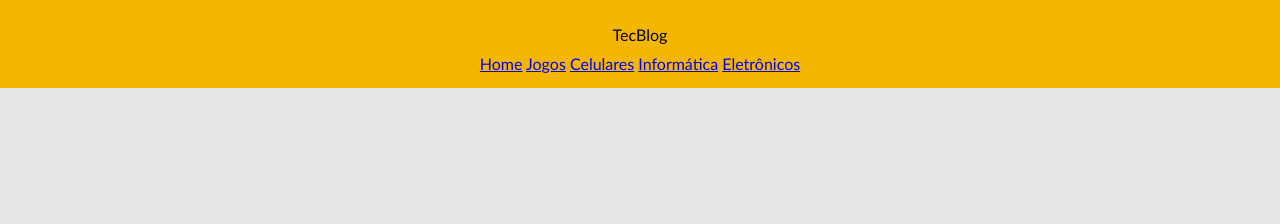
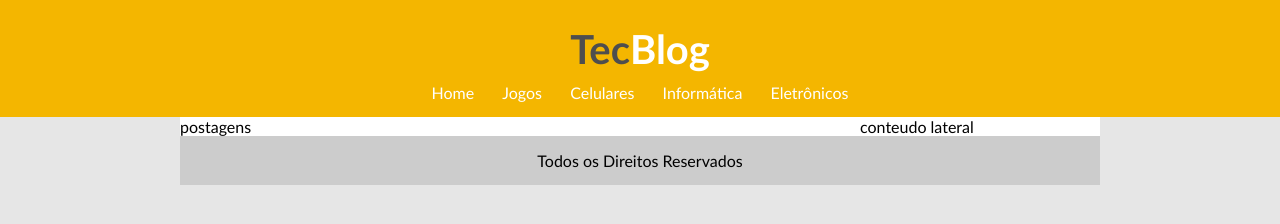
Before and after one commit to BrennoMoraisDev/html-css, a plain HTML site: page projeto tec-blog/index.html in a window 1280 px wide. Drawn offline with Linux system fonts and the light colour scheme.

Commit message:
atualizando

```diff
--- a/projeto tec-blog/css/stylo.css
+++ b/projeto tec-blog/css/stylo.css
@@ -24,3 +24,48 @@ body{
     padding: 10px;
 
 }
+#areaPrincipal{
+    background-color: white;
+    width: 920px;
+    margin: 0 auto;
+}
+#areaPostagens{
+    background-color: white;
+    width: 640px;
+    float: left;
+}
+
+#areaLateral{
+    background-color: white;
+    width: 240px;
+    float: right;
+}
+footer{
+    background-color: #ccc;
+    clear: both;
+    text-align: center;
+    padding: 15px;
+}
+
+/*for matacao do menu*/
+
+a{
+    text-decoration: none;
+}
+a:visited, a:link{
+    color:#FFF ;
+    padding: 8px 12px;
+}
+a:hover{
+    color: #f4b600;
+    background-color: #FFF;
+}
+
+h1{
+    color: #4e4e4e;
+    font-size: 2.5em;
+}
+/*definindo classe para ser ussada em outros lugares*/
+.branco{
+    color: white;
+}
--- a/projeto tec-blog/index.html
+++ b/projeto tec-blog/index.html
@@ -9,7 +9,7 @@
 <body>
     <header id="area-cabecalho">
         <div id="area-logo">
-            TecBlog
+           <h1> Tec<span class="branco">Blog</span></h1>
         </div>
 
         <nav id="area-menu">
@@ -20,8 +20,17 @@
             <a href="eletronicos">Eletrônicos</a>
         </nav>
     </header>
-
-
+<main id="areaPrincipal">
+   <div id="areaPostagens">
+    postagens
+   </div>
+   <div id="areaLateral">
+    conteudo lateral
+   </div>
+   <footer>
+    Todos os Direitos Reservados
+   </footer>
+</main>
 
 </body>
 </html>
```
